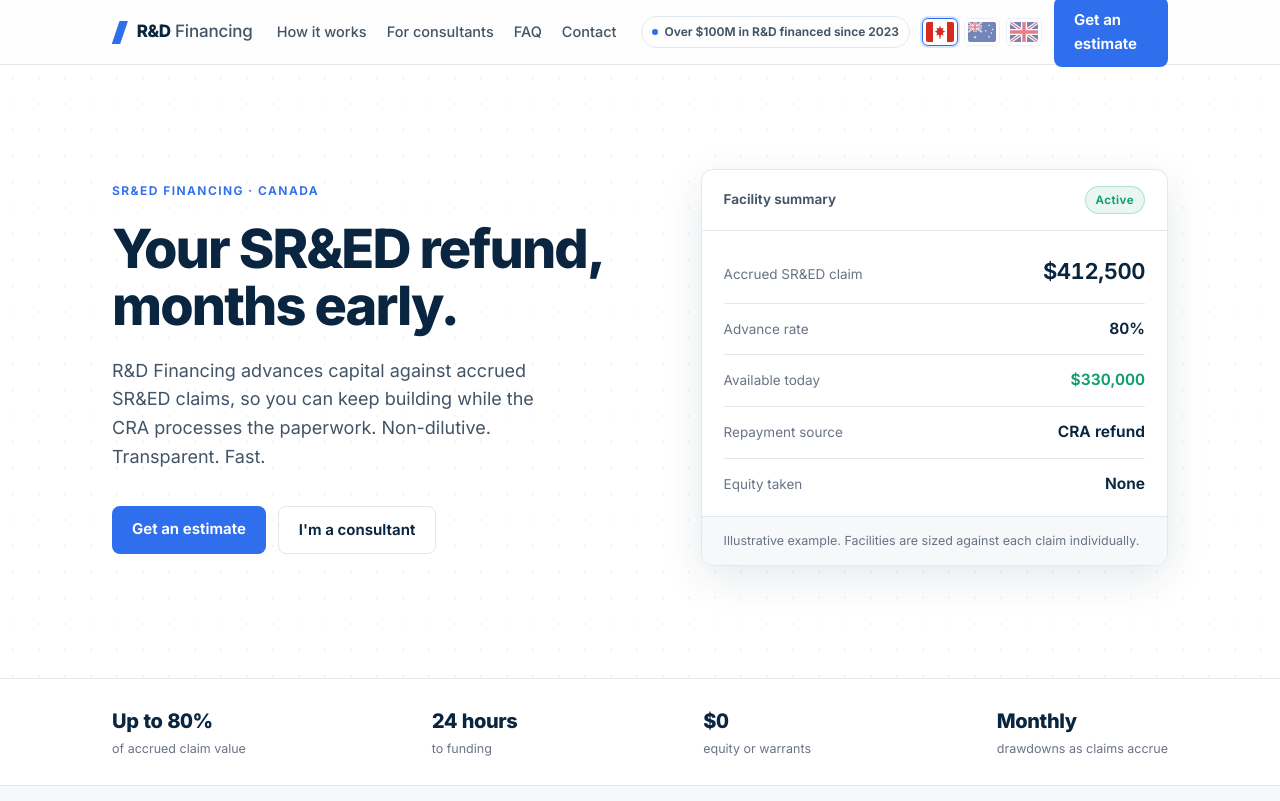
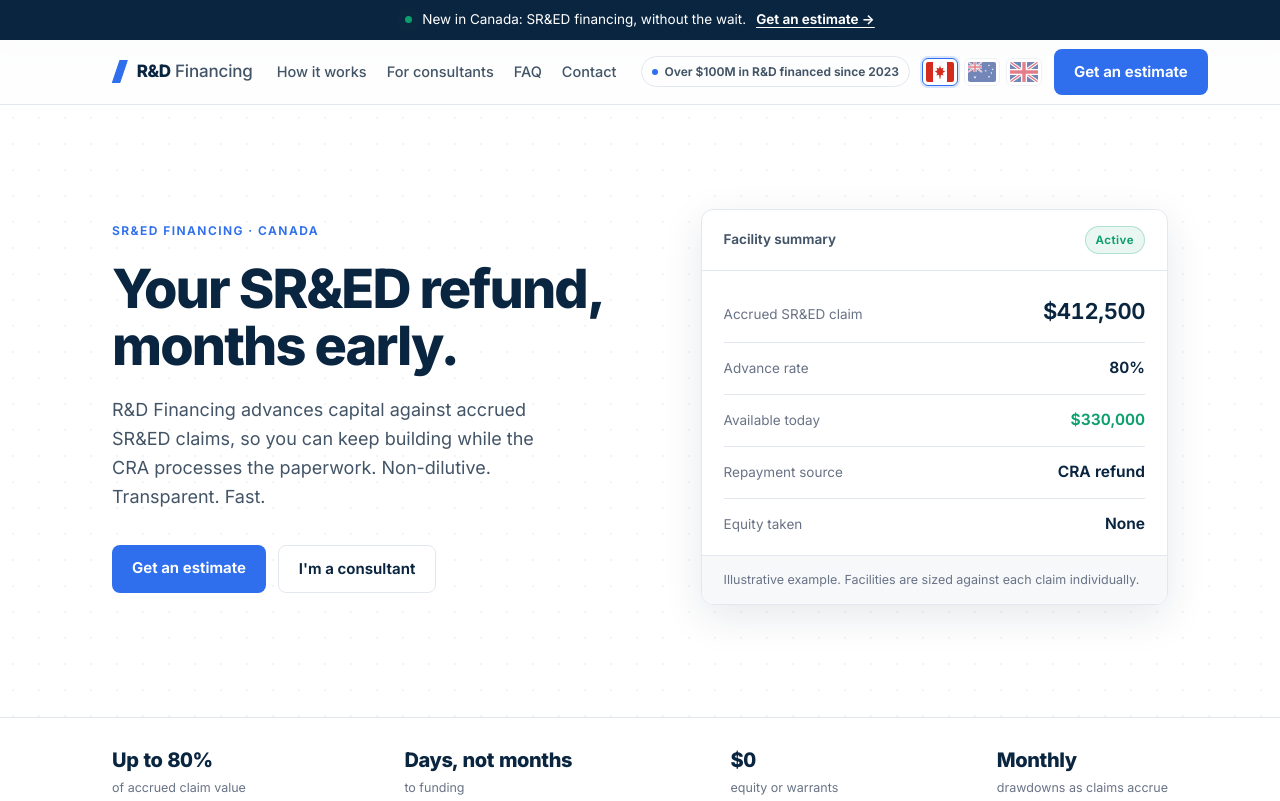
Before and after one commit to james-rnd/rndfinancing-site, a plain HTML site: page index.html in a window 1280 px wide. Shown: the top 801 px of the page. Drawn offline with Linux system fonts and the light colour scheme.

Commit message:
New in Canada bar, replace 24-hour claim
Co-Authored-By: Claude Opus 5.5 <noreply@anthropic.com>

```diff
--- a/index.html
+++ b/index.html
@@ -27,6 +27,14 @@
   a{color:inherit;}
 
   /* ---------- nav ---------- */
+  .launch-bar{background:var(--ink);color:#fff;font-size:13.5px;}
+  .launch-bar .wrap{display:flex;align-items:center;justify-content:center;gap:10px;padding:9px 32px;text-align:center;flex-wrap:wrap;}
+  .launch-bar a{color:#fff;font-weight:650;text-decoration:underline;text-underline-offset:3px;}
+  .lb-dot{width:7px;height:7px;border-radius:50%;background:var(--green);flex:none;animation:lbpulse 2s infinite;}
+  @keyframes lbpulse{0%{box-shadow:0 0 0 0 rgba(14,159,110,.6)}70%{box-shadow:0 0 0 8px rgba(14,159,110,0)}100%{box-shadow:0 0 0 0 rgba(14,159,110,0)}}
+  @media (prefers-reduced-motion:reduce){.lb-dot{animation:none}}
+  @media(max-width:640px){.lb-dot{display:none}.launch-bar .wrap{padding:8px 18px;gap:4px 10px;font-size:13px}}
+  .nav-right .btn{white-space:nowrap;}
   header{position:sticky;top:0;z-index:50;background:rgba(255,255,255,.82);backdrop-filter:blur(12px);border-bottom:1px solid var(--line);}
   .nav{display:flex;align-items:center;justify-content:space-between;height:64px;}
   .wordmark{display:inline-flex;align-items:center;gap:9px;text-decoration:none;color:var(--ink);}
@@ -214,6 +222,8 @@
 </head>
 <body>
 
+<div class="launch-bar" role="note"><div class="wrap"><span class="lb-dot" aria-hidden="true"></span><span id="t-launch">New in Canada: SR&amp;ED financing, without the wait.</span><a href="#" data-estimate>Get an estimate &rarr;</a></div></div>
+
 <header>
   <div class="wrap nav">
     <a class="wordmark" href="#" aria-label="R&amp;D Financing — home">
@@ -298,7 +308,7 @@
 <div class="proof">
   <div class="wrap">
     <div class="pf"><b data-placeholder>Up to 80%</b><span>of accrued claim value</span></div>
-    <div class="pf"><b data-placeholder>24 hours</b><span>to funding</span></div>
+    <div class="pf"><b data-placeholder>Days, not months</b><span>to funding</span></div>
     <div class="pf"><b id="t-pf3b">$0</b><span>equity or warrants</span></div>
     <div class="pf"><b>Monthly</b><span>drawdowns as claims accrue</span></div>
   </div>
@@ -318,7 +328,7 @@
       <div class="step">
         <span class="n">02</span>
         <div><h3 id="t-s2h">Receive terms</h3><p class="d" id="t-s2d">A facility offer against your expected refund with every cost stated on one page. What you see is what you pay.</p></div>
-        <span class="meta" data-placeholder id="t-s2m">Funding within 24 hours</span>
+        <span class="meta" data-placeholder id="t-s2m">Funding in days, not months</span>
       </div>
       <div class="step">
         <span class="n">03</span>
@@ -502,6 +512,7 @@
     ca: {
       title: "R&D Financing — SR&ED financing for Canadian innovators",
       lang: "en-CA",
+      launch: "New in Canada: SR&amp;ED financing, without the wait.",
       eyebrow: "SR&amp;ED Financing · Canada",
       h1: "Your SR&amp;ED refund, months early.",
       heroP: "R&amp;D Financing advances capital against accrued SR&amp;ED claims, so you can keep building while the CRA processes the paperwork. Non-dilutive. Transparent. Fast.",
@@ -532,7 +543,7 @@
       footTag: "Capital for Canadian innovators, advanced against the SR&amp;ED refunds they've already earned.",
       howH2: "Three steps between you<br>and your R&amp;D capital.",
       s1h: "Share your claim", s1m: "Typical effort: under 30 minutes",
-      s2h: "Receive terms", s2d: "A facility offer against your expected refund with every cost stated on one page. What you see is what you pay.", s2m: "Funding within 24 hours",
+      s2h: "Receive terms", s2d: "A facility offer against your expected refund with every cost stated on one page. What you see is what you pay.", s2m: "Funding in days, not months",
       s3h: "Draw down and build", s3m: "Repaid by the refund itself",
       consH2: "Your clients' claims are worth more, sooner.",
       faqH2: "Fair questions, straight answers.",
@@ -541,6 +552,7 @@
     au: {
       title: "R&D Financing — R&D Tax Incentive financing for Australian innovators",
       lang: "en-AU",
+      launch: "New: R&amp;D Tax Incentive financing for Australian innovators.",
       eyebrow: "R&amp;D Tax Incentive · Australia",
       h1: "Your R&amp;DTI refund, without the wait.",
       heroP: "The offset accrues all year — your cash shouldn't arrive a year later. We advance your accruing R&amp;D Tax Incentive refund with monthly drawdowns, repaid when the ATO pays. No equity, no warrants.",
@@ -571,7 +583,7 @@
       footTag: "Capital for Australian innovators, advanced against the R&amp;DTI refunds they've already earned.",
       howH2: "The process,<br>in three moves.",
       s1h: "Show us the claim", s1m: "Typical effort: under 30 minutes",
-      s2h: "Get terms", s2d: "A facility offer against your expected offset, every cost on one page. What you see is what you pay.", s2m: "Funding within 24 hours",
+      s2h: "Get terms", s2d: "A facility offer against your expected offset, every cost on one page. What you see is what you pay.", s2m: "Funding in days, not months",
       s3h: "Draw down monthly", s3m: "Repaid by the ATO refund",
       consH2: "Your clients' offsets are worth more, sooner.",
       faqH2: "Straight answers, no fine print.",
@@ -580,6 +592,7 @@
     uk: {
       title: "R&D Financing — R&D tax credit financing for UK innovators",
       lang: "en-GB",
+      launch: "New: R&amp;D Tax Relief financing for UK innovators.",
       eyebrow: "R&amp;D Tax Relief · United Kingdom",
       h1: "The money your R&amp;D has already earned.",
       heroP: "We advance capital against your accrued R&amp;D tax relief claim — merged scheme or ERIS — so the work funds itself while HMRC does the paperwork. Non-dilutive, with every cost stated up front.",
@@ -610,7 +623,7 @@
       footTag: "Capital for UK innovators, advanced against the R&amp;D tax credits they've already earned.",
       howH2: "From claim to cash,<br>in three steps.",
       s1h: "Send the claim", s1m: "Under 30 minutes",
-      s2h: "See the terms", s2d: "A facility offer against your expected credit, with every cost stated on one page — no sliding scales.", s2m: "Funding within 24 hours",
+      s2h: "See the terms", s2d: "A facility offer against your expected credit, with every cost stated on one page — no sliding scales.", s2m: "Funding in days, not months",
       s3h: "Draw down and build", s3m: "Repaid when HMRC pays",
       consH2: "Your clients' claims can work harder, sooner.",
       faqH2: "Asked often, answered plainly.",
@@ -626,7 +639,7 @@
     currentCountry = code;
     document.title = d.title;
     document.documentElement.lang = d.lang;
-    var htmlKeys = ['eyebrow','h1','heroP','claimLabel','claimVal','availVal','repaySrc','pf3b','howSub','s1d','s3d','timingH2','timingSub','legend2','chartNote','consKicker','consSub','faq1a','faq2q','faq2a','faq6a','footTag','howH2','s1h','s1m','s2h','s2d','s2m','s3h','s3m','consH2','faqH2'];
+    var htmlKeys = ['launch','eyebrow','h1','heroP','claimLabel','claimVal','availVal','repaySrc','pf3b','howSub','s1d','s3d','timingH2','timingSub','legend2','chartNote','consKicker','consSub','faq1a','faq2q','faq2a','faq6a','footTag','howH2','s1h','s1m','s2h','s2d','s2m','s3h','s3m','consH2','faqH2'];
     htmlKeys.forEach(function(k){
       var el = document.getElementById('t-' + k);
       if (el) el.innerHTML = d[k];
```
